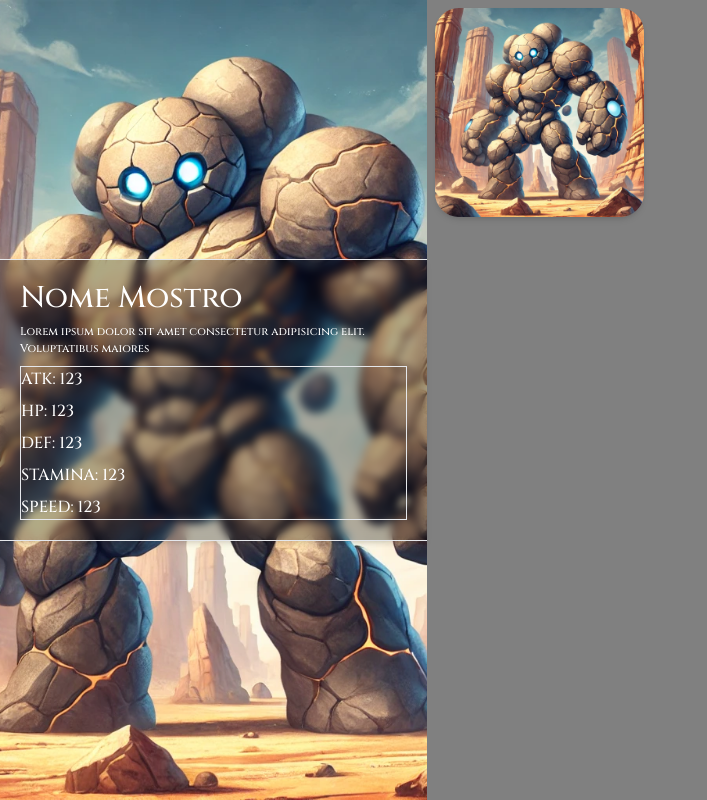
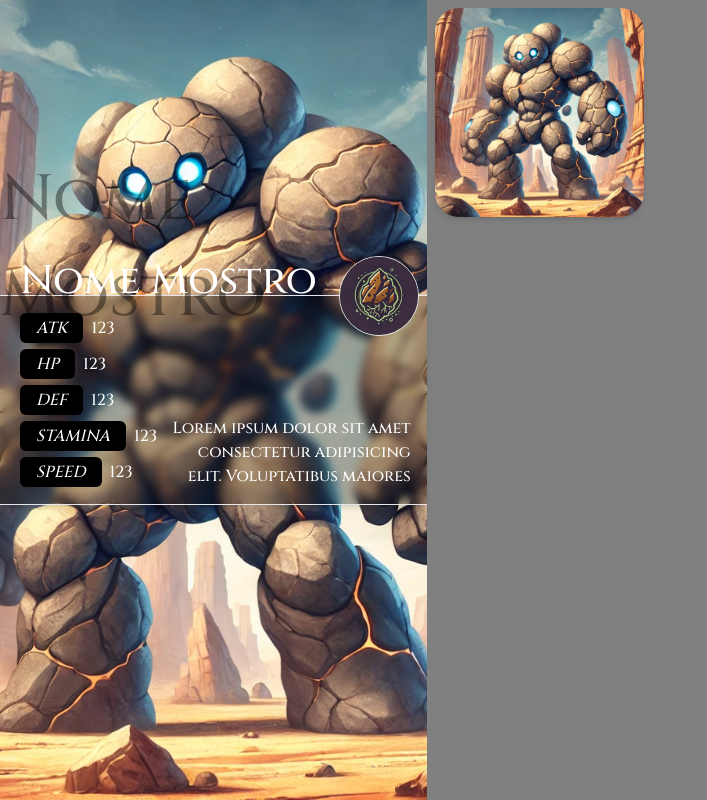
Before and after one commit to JackRosser/monstersfight, an Angular app: page / in a window 1280 px wide. Shown: the whole page, without its empty margins (0-707 px from the left). Built offline with nearby package versions, Linux system fonts and the light colour scheme.

Commit message:
base cards

```diff
--- a/public/monsters.json
+++ b/public/monsters.json
@@ -9,7 +9,7 @@
         "def": 80,
         "speed": 50,
         "img": "monsters/terra/e82b63da-ab0a-429c-815d-25337176fbb5.webp",
-        "icon": "terra.webp",
+        "icon": "services/icons/terra.webp",
         "description": "Bramble \u00e8 famoso per i suoi attacchi brutali, inflitti con precisione letale.",
         "principale": "hp",
         "secondario": "def",
--- a/src/app/pages/monsterselect/monsterselect.component.html
+++ b/src/app/pages/monsterselect/monsterselect.component.html
@@ -6,17 +6,45 @@
     <div
       class="backdrop-blur-sm shadow-md border-t md:border-b bg-black bg-opacity-30 w-full flex p-5 font-medium text-white flex-col justify-center gap-2"
     >
-      <h2 class="text-3xl">Nome Mostro</h2>
-      <p class="text-[0.7rem]">
-        Lorem ipsum dolor sit amet consectetur adipisicing elit. Voluptatibus
-        maiores
-      </p>
-      <div class="border flex flex-col gap-2">
-        <h3>ATK: 123</h3>
-        <h3>HP: 123</h3>
-        <h3>DEF: 123</h3>
-        <h3>STAMINA: 123</h3>
-        <h3>SPEED: 123</h3>
+      <img
+        [attr.src]="monsterIcon"
+        alt="icon"
+        class="absolute rounded-full max-h-20 top-0 right-[0.5rem] -translate-y-[50%] border shadow-sm z-20"
+      />
+
+      <div class="flex flex-col gap-3">
+        <h2
+          class="text-[4rem] absolute top-0 start-0 -translate-y-[75%] text-black opacity-40"
+        >
+          Nome Mostro
+        </h2>
+        <h2 class="text-[2.5rem] absolute top-0 -translate-y-[75%]">
+          Nome Mostro
+        </h2>
+
+        <p
+          class="text-[1rem] absolute end-[1rem] bottom-[1rem] max-w-[250px] text-end"
+        >
+          Lorem ipsum dolor sit amet consectetur adipisicing elit. Voluptatibus
+          maiores
+        </p>
+        <h3>
+          <span class="bg-black py-1 px-4 rounded-md me-1 italic">ATK</span> 123
+        </h3>
+        <h3>
+          <span class="bg-black py-1 px-4 rounded-md me-1 italic">HP</span> 123
+        </h3>
+        <h3>
+          <span class="bg-black py-1 px-4 rounded-md me-1 italic">DEF</span> 123
+        </h3>
+        <h3>
+          <span class="bg-black py-1 px-4 rounded-md me-1 italic">STAMINA</span>
+          123
+        </h3>
+        <h3>
+          <span class="bg-black py-1 px-4 rounded-md me-1 italic">SPEED</span>
+          123
+        </h3>
       </div>
     </div>
   </div>
--- a/src/app/pages/monsterselect/monsterselect.component.ts
+++ b/src/app/pages/monsterselect/monsterselect.component.ts
@@ -13,6 +13,7 @@ musicMenu: string = "public/services/musics/MenuMusic.mp3"
 
 monstersList!: iMonsters[]
 monsterPic!: string
+monsterIcon!: string
 backImage!: string
 
 scorrimento(): void {
@@ -29,6 +30,7 @@ ngOnInit() {
     this.monstersList = data
     if(this.monstersList.length > 0) {
 this.monsterPic = this.monstersList[0].img
+this.monsterIcon = this.monstersList[0].icon
 this.backImage = `background-image: url(${this.monsterPic})`
     }
 
```
